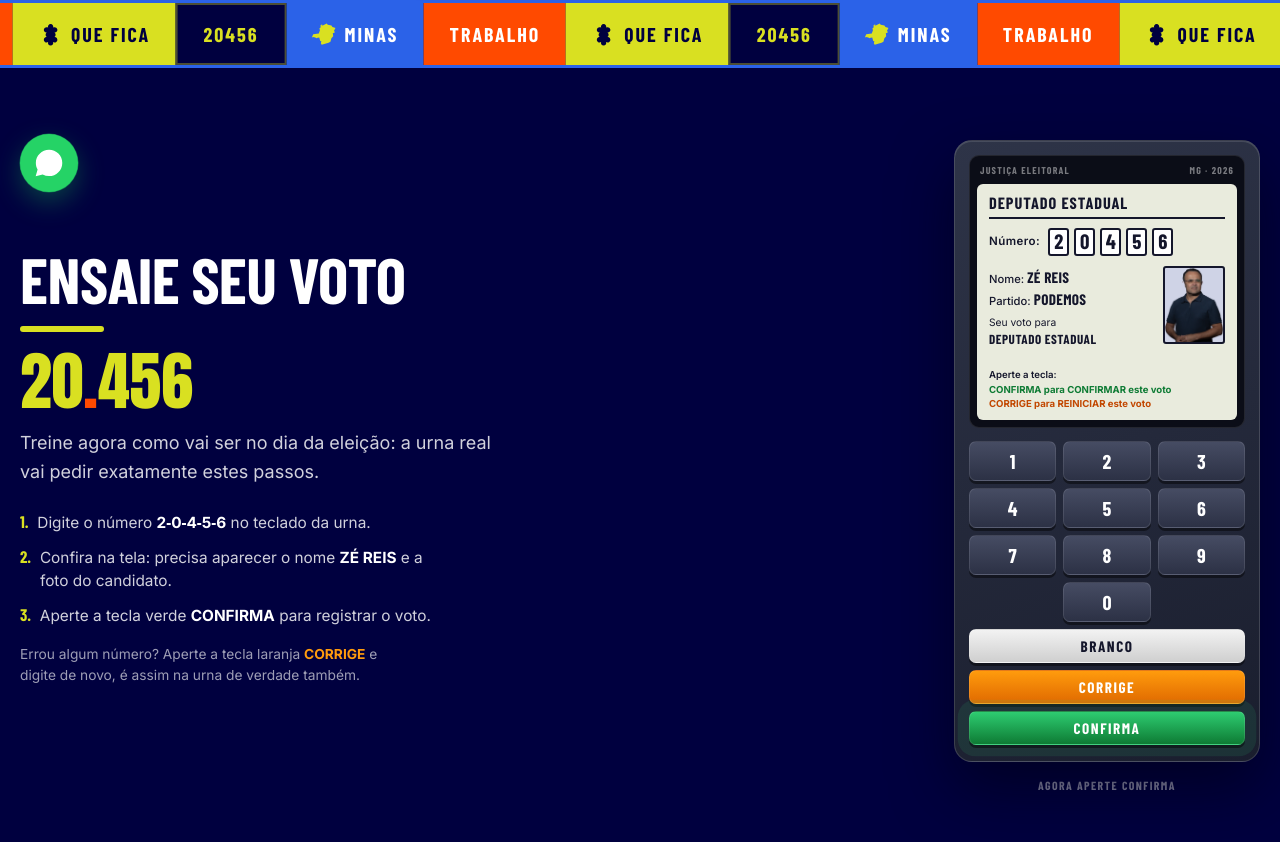
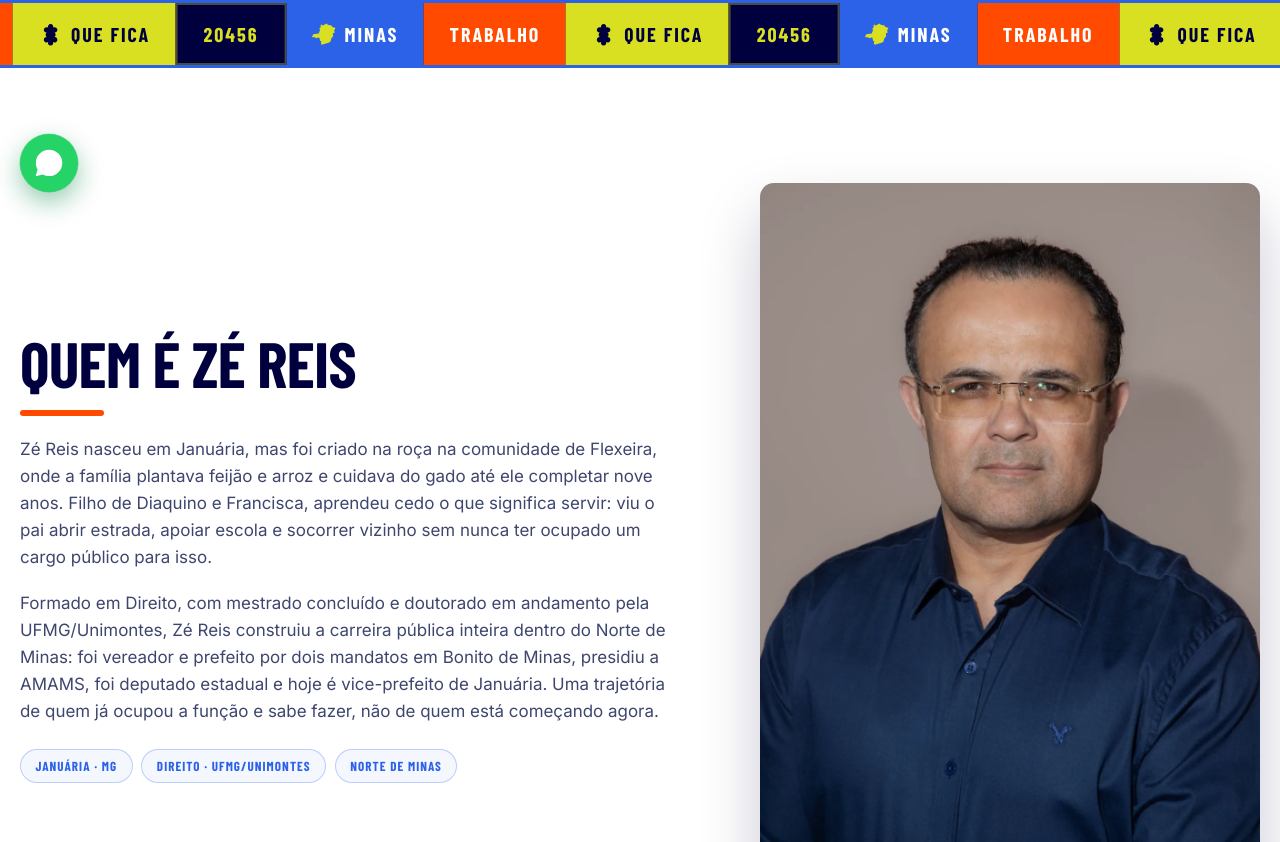
Before and after one commit to PPP-Group/ze-reis, a website: page index.html in a window 1280 px wide. Shown: the part 588-1430 px from the top of the page. Drawn offline with nearby package versions, Linux system fonts and the light colour scheme; a web font is replaced by a local one.

Commit message:
remove: secao urna eletronica / simulacao de voto

```diff
--- a/index.html
+++ b/index.html
@@ -105,102 +105,6 @@
 <div class="ticker ticker-hero" aria-hidden="true">
   <div class="ticker-trilha" id="tickerTrilhaHero"></div>
 </div>
-
-<!-- ═══════════════ ENSAIE SEU VOTO ═══════════════ -->
-<section class="sec sec-navy sec-compacta" id="ensaie">
-  <div class="container ensaie-grid">
-    <div class="ensaie-texto animate-on-scroll slide-from-left">
-      <h2 class="titulo-sec">Ensaie seu voto</h2>
-      <span class="acento acento-lima"></span>
-
-      <div class="ensaie-numero" aria-hidden="true">
-        <span>20</span><span class="ponto">.</span><span>456</span>
-      </div>
-
-      <p class="sub-sec">
-        Treine agora como vai ser no dia da eleição: a urna real vai pedir exatamente estes passos.
-      </p>
-
-      <ol class="ensaie-passos">
-        <li><strong>1.</strong> <span>Digite o número <strong>2‑0‑4‑5‑6</strong> no teclado da urna.</span></li>
-        <li><strong>2.</strong> <span>Confira na tela: precisa aparecer o nome <strong>ZÉ REIS</strong> e a foto do candidato.</span></li>
-        <li><strong>3.</strong> <span>Aperte a tecla verde <strong>CONFIRMA</strong> para registrar o voto.</span></li>
-      </ol>
-      <p class="ensaie-dica">
-        Errou algum número? Aperte a tecla laranja <strong>CORRIGE</strong> e digite de novo, é assim na urna de verdade também.
-      </p>
-    </div>
-
-    <!-- ── URNA ELETRÔNICA INTERATIVA ── -->
-    <div class="urna-wrap animate-on-scroll zoom-in">
-      <div class="urna-container" id="urna" role="group" aria-label="Urna eletrônica interativa. Digite ou passe o mouse para votar 20456.">
-        <canvas class="urna-confete" id="confete" aria-hidden="true"></canvas>
-
-        <div class="urna-corpo">
-          <div class="urna-tela">
-            <div class="urna-tela-topo">
-              <span>JUSTIÇA ELEITORAL</span>
-              <span>MG · 2026</span>
-            </div>
-            <div class="urna-display" id="urnaDisplay">
-              <div class="urna-cargo">Deputado Estadual</div>
-
-              <div class="urna-linha-numero">
-                <span class="urna-label">Número:</span>
-                <div class="urna-digitos" id="urnaDigitos" aria-live="polite">
-                  <span class="digito"></span><span class="digito"></span><span class="digito"></span>
-                  <span class="digito"></span><span class="digito"></span>
-                </div>
-              </div>
-
-              <div class="urna-resultado" id="urnaResultado">
-                <div class="urna-dados">
-                  <p><span>Nome:</span> <strong>ZÉ REIS</strong></p>
-                  <p><span>Partido:</span> <strong>PODEMOS</strong></p>
-                  <p class="urna-fim-msg">Seu voto para</p>
-                  <p class="urna-fim-cargo">DEPUTADO ESTADUAL</p>
-                </div>
-                <picture>
-                  <source srcset="assets/foto-candidato-sem-fundo.webp" type="image/webp">
-                  <img src="assets/foto-candidato-sem-fundo.png" alt="Zé Reis" class="urna-foto" width="120" height="150" loading="lazy" decoding="async">
-                </picture>
-              </div>
-
-              <div class="urna-rodape" id="urnaRodape">
-                <span class="urna-piscar">Aperte a tecla:</span>
-                <span class="urna-verde">CONFIRMA para CONFIRMAR este voto</span><br>
-                <span class="urna-laranja">CORRIGE para REINICIAR este voto</span>
-              </div>
-
-              <div class="urna-fim" id="urnaFim">FIM</div>
-            </div>
-          </div>
-
-          <div class="urna-teclado" id="urnaTeclado">
-            <button class="tecla" data-tecla="1">1</button>
-            <button class="tecla" data-tecla="2">2</button>
-            <button class="tecla" data-tecla="3">3</button>
-            <button class="tecla" data-tecla="4">4</button>
-            <button class="tecla" data-tecla="5">5</button>
-            <button class="tecla" data-tecla="6">6</button>
-            <button class="tecla" data-tecla="7">7</button>
-            <button class="tecla" data-tecla="8">8</button>
-            <button class="tecla" data-tecla="9">9</button>
-            <button class="tecla tecla-vazia" disabled aria-hidden="true"></button>
-            <button class="tecla" data-tecla="0">0</button>
-            <button class="tecla tecla-vazia" disabled aria-hidden="true"></button>
-
-            <button class="tecla-larga tecla-branco" data-acao="branco">Branco</button>
-            <button class="tecla-larga tecla-corrige" data-acao="corrige">Corrige</button>
-            <button class="tecla-larga tecla-confirma" data-acao="confirma" id="btnConfirma">Confirma</button>
-          </div>
-        </div>
-
-        <p class="urna-dica" id="urnaDica">Passe o mouse ou toque para votar</p>
-      </div>
-    </div>
-  </div>
-</section>
 
 <!-- ═══════════════ 02 · SOBRE ═══════════════ -->
 <section id="sobre">
```
